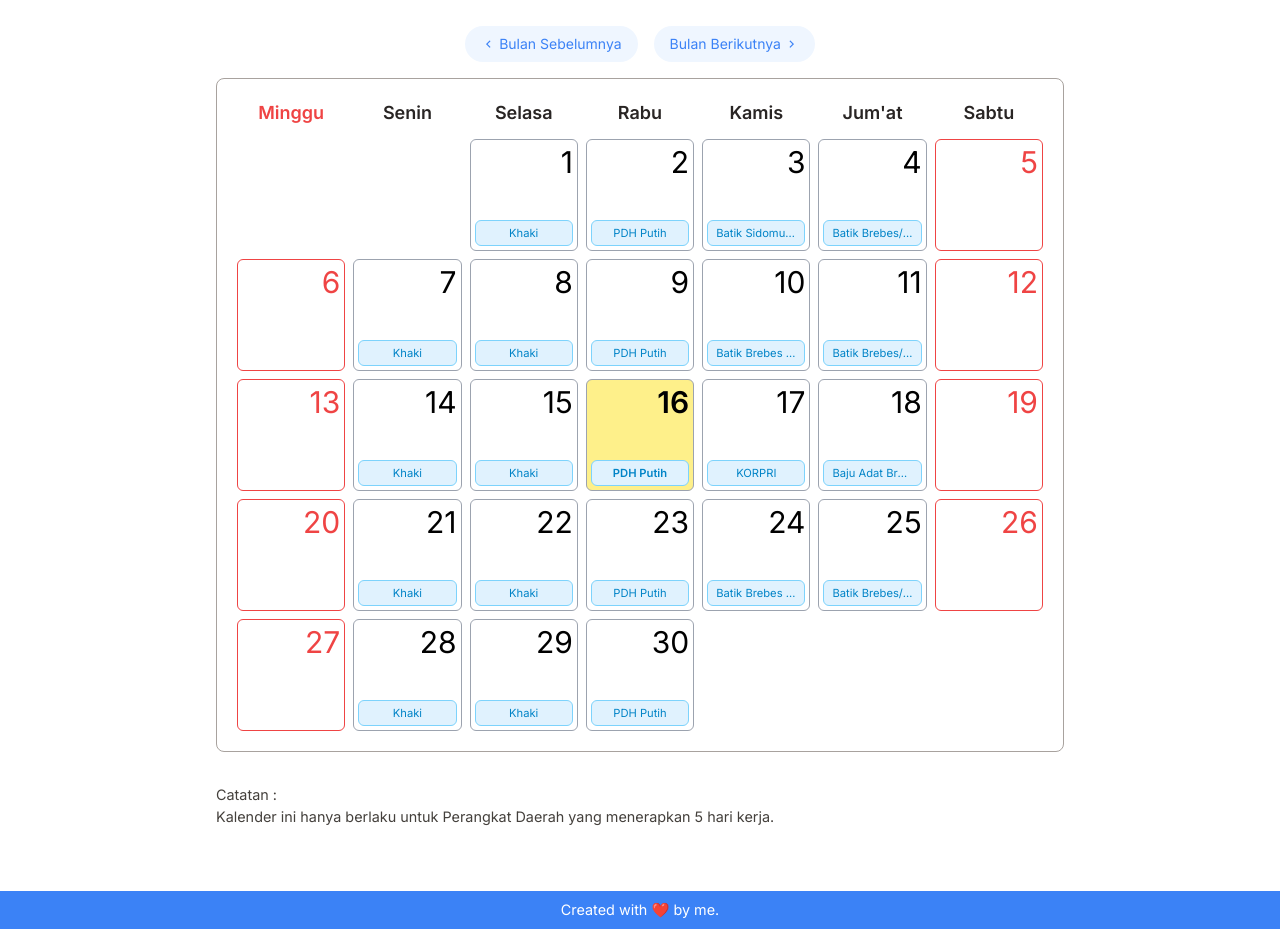
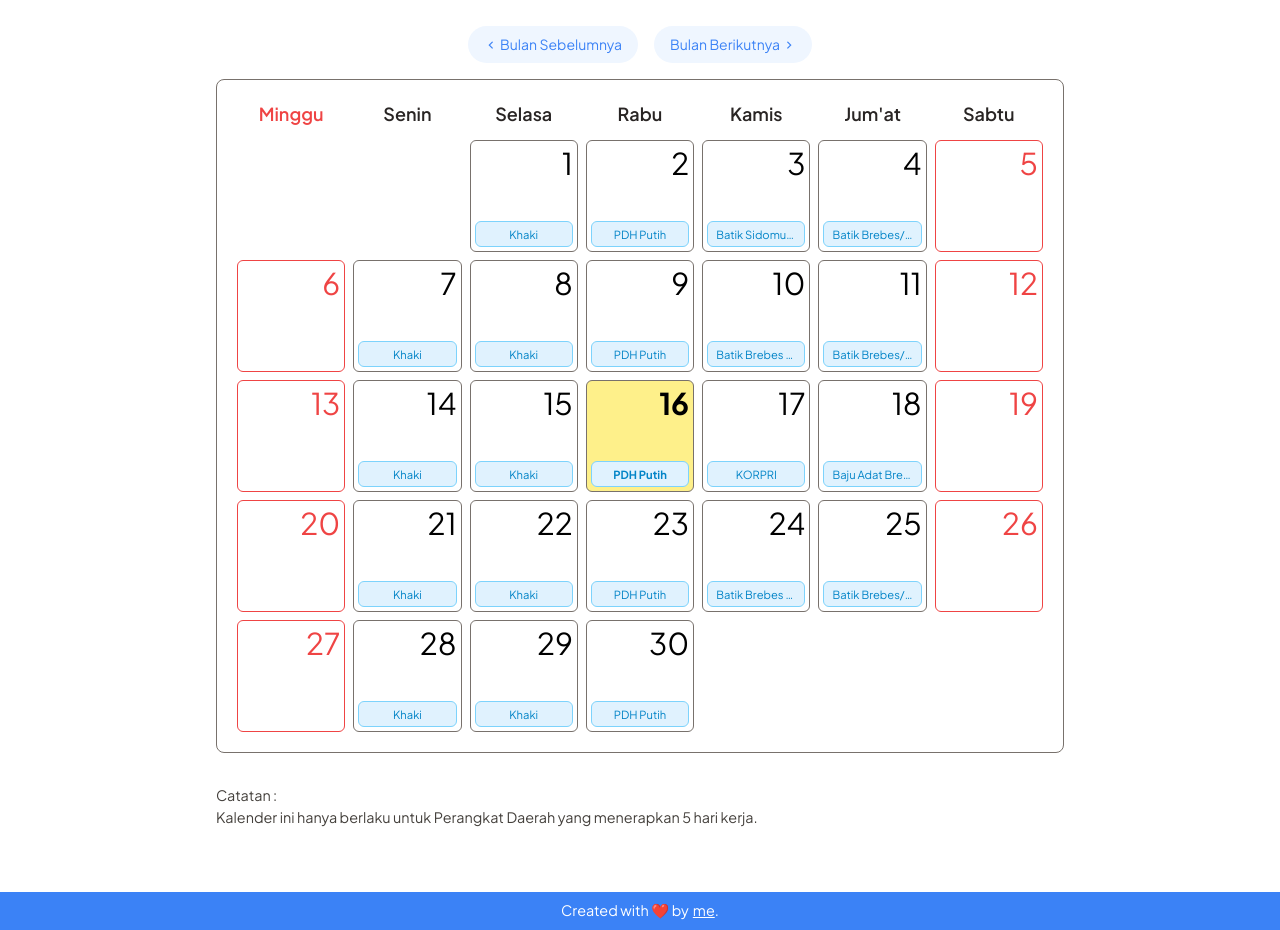
Before and after one commit to madep-dev/kalender-seragam, a React (Vite) app: page / in a window 1280 px wide. Shown: the part 220-1150 px from the top of the page. Built offline with nearby package versions, Linux system fonts and the light colour scheme; no server answers.

Commit message:
Change font and modal design

```diff
--- a/index.html
+++ b/index.html
@@ -5,7 +5,10 @@
   <meta charset="UTF-8" />
   <link rel="icon" type="image/svg+xml" href="/vite.svg" />
   <meta name="viewport" content="width=device-width, initial-scale=1.0" />
-  <link href="https://fonts.googleapis.com/css2?family=Inter:wght@400;600&display=swap" rel="stylesheet">
+  <link rel="preconnect" href="https://fonts.googleapis.com">
+  <link rel="preconnect" href="https://fonts.gstatic.com" crossorigin>
+  <link href="https://fonts.googleapis.com/css2?family=Plus+Jakarta+Sans:ital,wght@0,200..800;1,200..800&display=swap"
+    rel="stylesheet">
   <title>Kalender Seragam ASN</title>
 </head>
 
--- a/src/components/CalendarSeragam.jsx
+++ b/src/components/CalendarSeragam.jsx
@@ -112,7 +112,7 @@ function CalendarSeragam() {
                 </div>
 
                 {/* 📅 Kalender */}
-                <div className="p-2 sm:p-5 bg-white border border-stone-400 rounded-lg">
+                <div className="p-2 sm:p-5 bg-white border border-stone-500 rounded-lg">
                     {loading ? (
                         <div className="flex justify-center items-center h-40">
                             <ClipLoader size={40} color={"#3B82F6"} loading={loading} />
@@ -195,13 +195,18 @@ function CalendarSeragam() {
                         className="fixed inset-0 bg-black bg-opacity-50 flex items-center justify-center z-50"
                         onClick={() => setSelectedInfo(null)}>
                         <div
-                            className="bg-white p-6 rounded-xl shadow-2xl max-w-sm w-[90%] text-center animate-fadeIn"
+                            className="bg-white rounded-xl shadow-2xl max-w-sm w-[90%] animate-fadeIn p-3"
                             onClick={(e) => e.stopPropagation()}>
-                            <h2 className="text-lg font-bold mb-2">Info</h2>
-                            <p className="text-sm">{selectedInfo}</p>
-                            <button onClick={() => setSelectedInfo(null)} className="mt-4 px-4 py-1 bg-blue-500 text-white rounded">
-                                Tutup
-                            </button>
+                            <h2 className="text-base text-stone-700 font-bold">Informasi</h2>
+                            <p className="text-base text-stone-700 my-8 text-center">{selectedInfo}</p>
+                            <div className="text-end">
+                                <button
+                                    onClick={() => setSelectedInfo(null)}
+                                    className="px-5 py-1 bg-blue-50 text-blue-500 rounded-full text-sm active:bg-blue-400 active:text-white transition-all duration-200">
+                                    <i className="ri-close-large-line me-1"></i>
+                                    Tutup
+                                </button>
+                            </div>
                         </div>
                     </div>
                 )}
@@ -212,10 +217,11 @@ function CalendarSeragam() {
                     Created with ❤️ by
                     <a
                         href="https://t.me/vickerz16"
-                        className="ms-1 text-white transition-all duration-200 hover:underline hover:text-red-500"
+                        className="ms-1 text-white transition-all duration-200 underline hover:text-red-500"
                         target="_blank">
-                        me.
+                        me
                     </a>
+                    .
                 </p>
             </div>
         </>
--- a/src/utils/seragam.js
+++ b/src/utils/seragam.js
@@ -17,34 +17,34 @@ export function getSeragamByDate(date) {
     }
 
     if (namaHari === "Sabtu") {
-        return { seragam: "", warna: "border-gray-400" };
+        return { seragam: "", warna: "border-stone-500" };
     }
 
     if (tanggal === 17) {
-        return { seragam: "KORPRI", warna: "border-gray-400" };
+        return { seragam: "KORPRI", warna: "border-stone-500" };
     }
 
     if (tanggal === 18) {
-        return { seragam: "Baju Adat Brebesan", warna: "border-gray-400" };
+        return { seragam: "Baju Adat Brebesan", warna: "border-stone-500" };
     }
 
     if (namaHari === "Senin" || namaHari === "Selasa") {
-        return { seragam: "Khaki", warna: "border-gray-400" };
+        return { seragam: "Khaki", warna: "border-stone-500" };
     }
 
     if (namaHari === "Rabu") {
-        return { seragam: "PDH Putih", warna: "border-gray-400" };
+        return { seragam: "PDH Putih", warna: "border-stone-500" };
     }
 
     if (namaHari === "Kamis") {
         if (mingguKe === 1) {
-            return { seragam: "Batik Sidomukti Ukel", warna: "border-gray-400" };
+            return { seragam: "Batik Sidomukti Ukel", warna: "border-stone-500" };
         } else {
-            return { seragam: "Batik Brebes Lainnya", warna: "border-gray-400" };
+            return { seragam: "Batik Brebes Lainnya", warna: "border-stone-500" };
         }
     }
 
     if (namaHari === "Jumat") {
-        return { seragam: "Batik Brebes/Nasional/Lurik", warna: "border-gray-400" };
+        return { seragam: "Batik Brebes/Nasional/Lurik", warna: "border-stone-500" };
     }
 }
--- a/tailwind.config.js
+++ b/tailwind.config.js
@@ -3,7 +3,7 @@ export default {
     content: ["./index.html", "./src/**/*.{js,ts,jsx,tsx}"],
     theme: {
         fontFamily: {
-            sans: ['"Inter"', "sans-serif"],
+            sans: ['"Plus Jakarta Sans"', "sans-serif"],
         },
         extend: {},
     },
```
